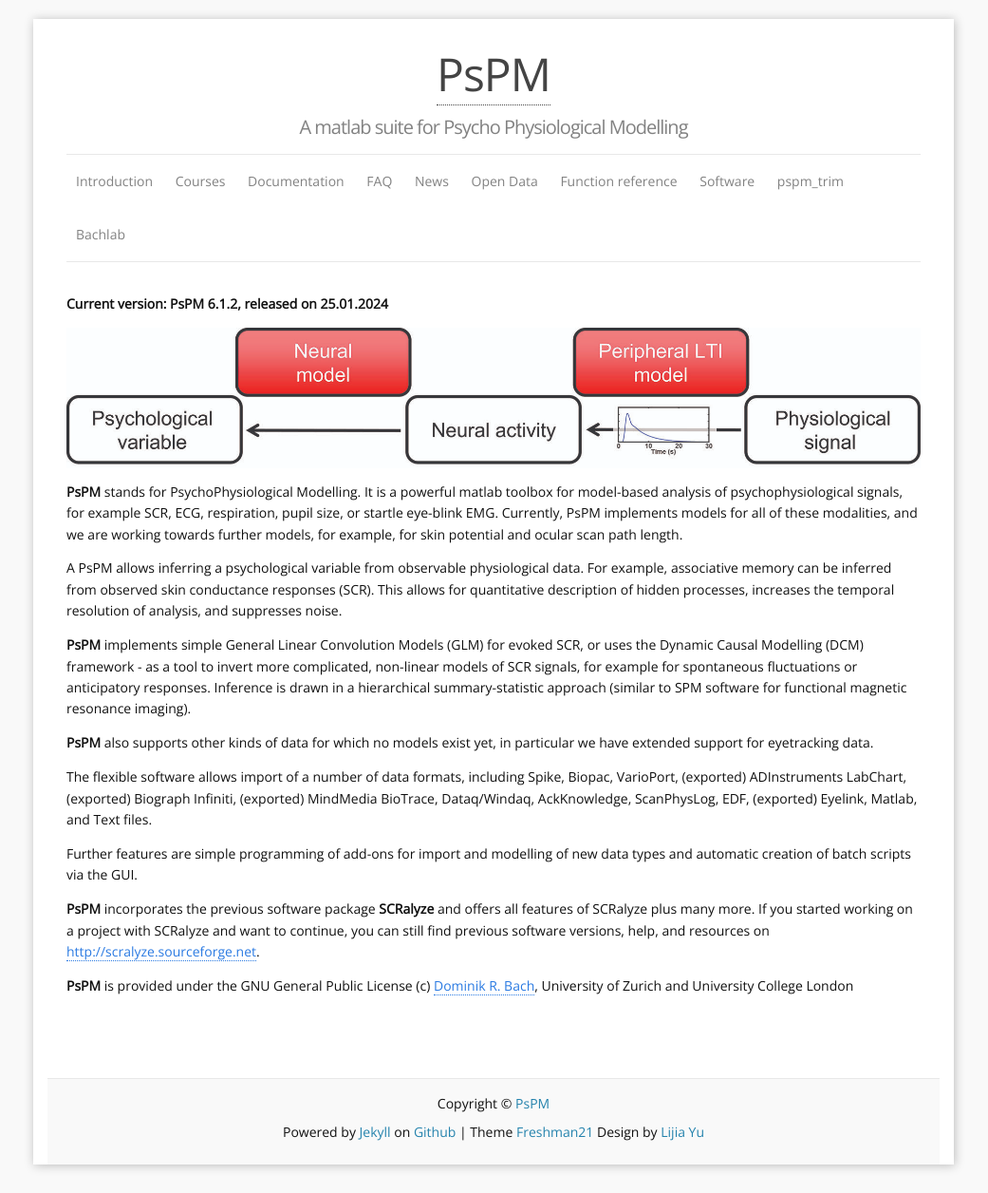
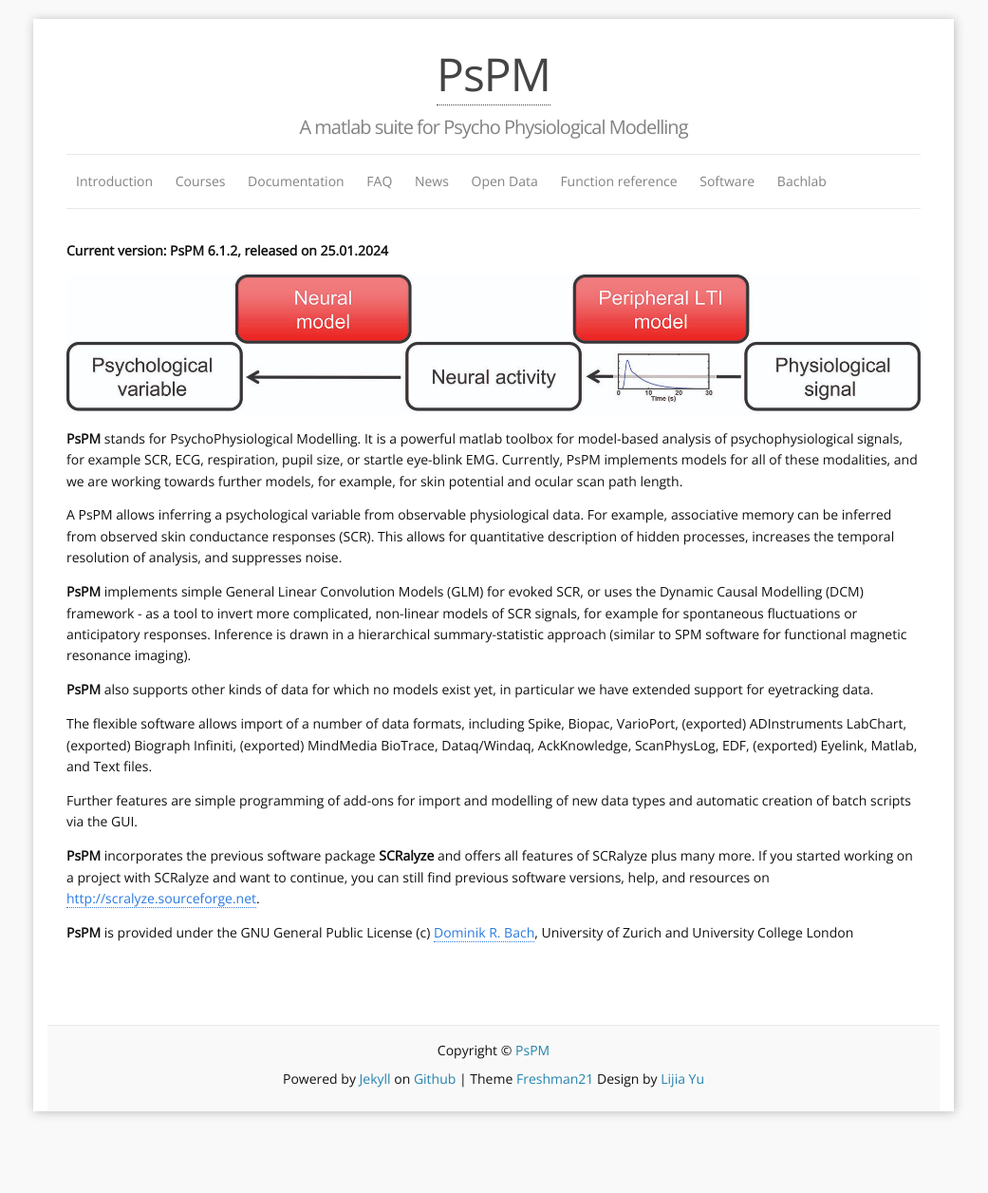
Before and after one commit to bachlab/PsPM, a Jekyll site: the page built from index.markdown, in a window 1280 px wide. Shown: the whole page at 95% size, without its empty margins (120-1161 px from the left). Built offline with Jekyll 4.4.1, drawn with Linux system fonts in a browser that asks for light colours; after the commit the page ends 1200 px from its top, so only the background shows below that.

Commit message:
Update header.html

```diff
--- a/_includes/header.html
+++ b/_includes/header.html
@@ -18,11 +18,14 @@
           <a class="page-link" href="{{ site.baseurl }}/">Introduction</a>
         </div>
         {% for page in site.pages %}
-        {% if page.title %}
-        <div class="blk">
-          <a class="page-link" href="{{ site.baseurl }}{{ page.url }}">{{ page.title }}</a>
-        </div>
-        {% endif %}
+					{% if page.title %}
+						{% if page.title contains 'pspm' %}
+						{% else %}
+						<div class="blk">
+							<a class="page-link" href="{{ site.baseurl }}{{ page.url }}">{{ page.title }}</a>
+						</div>
+						{% endif %}
+					{% endif %}
         {% endfor %}
         <div class="blk">
           <a class="page-link" href="http://bachlab.org">Bachlab</a>
```
